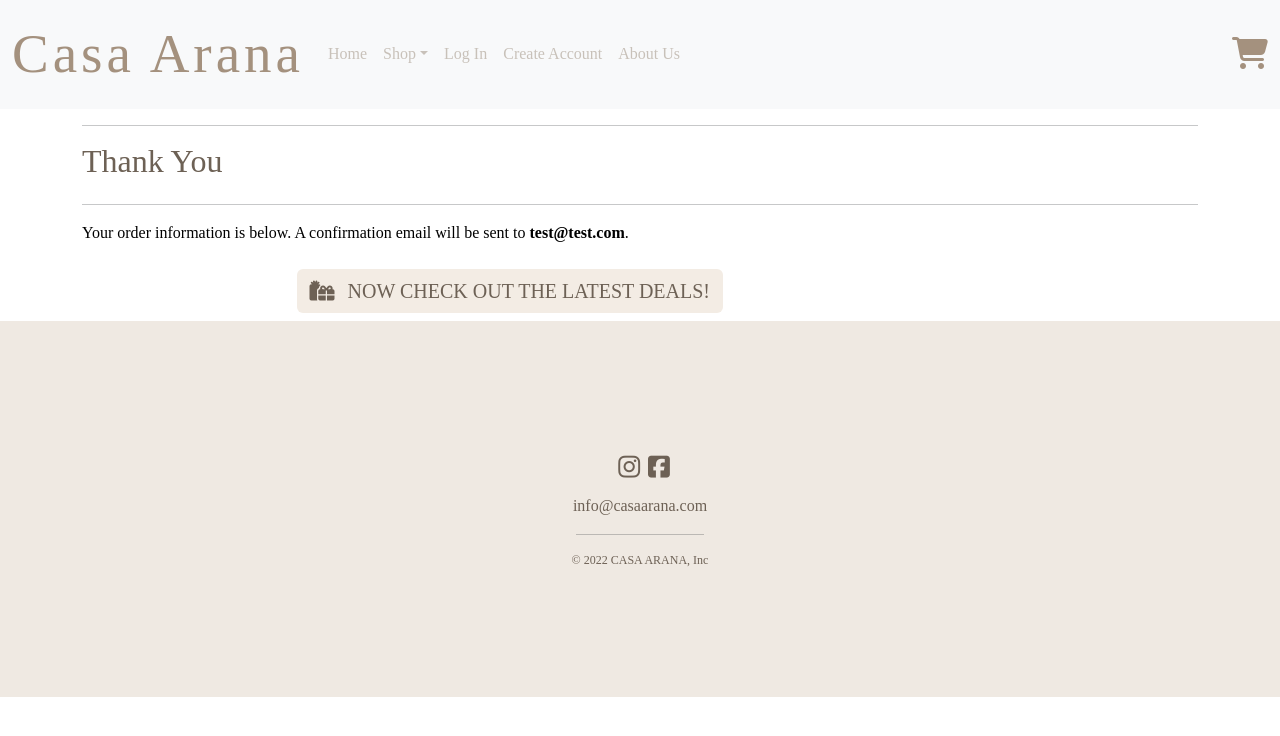
After one commit to Esteph27/casa_arana, a Django app: a page that uses checkout/templates/checkout/checkout_success.html in a window 1280 px wide. The commit adds this page. Shown: the top 736 px of the page. Run offline with Django 3.2, Linux system fonts and the light colour scheme; data comes from the database, SQL or seed files in the repository; both versions use the stored data as it was after the commit; some libraries are stand-ins or nearby versions.

Commit message:
added checkout success view

```diff
--- a/checkout/__init__.py
+++ b/checkout/__init__.py
@@ -0,0 +1 @@
+default_app_config = 'checkout.apps.CheckoutConfig'
--- a/checkout/models.py
+++ b/checkout/models.py
@@ -47,7 +47,7 @@ class Order(models.Model):
         inclduing delivery costs.
         """
 
-        self.order_sub_total = self.lineitems.aggregate(Sum('lineitem_total'))['lineitem_total__sum']
+        self.order_sub_total = self.lineitems.aggregate(Sum('lineitem_total'))['lineitem_total__sum'] or 0
         if self.order_sub_total < settings.FREE_DELIVERY_THRESHOLD:
             self.delivery_cost = self.order_sub_total * settings.STANDARD_DELIVERY_PERCENTAGE / 100
         else:
--- a/checkout/static/checkout/js/stripe_elements.js
+++ b/checkout/static/checkout/js/stripe_elements.js
@@ -12,7 +12,7 @@ var elements = stripe.elements();
 var style = {
     base: {
         color: '#000',
-        fontFamily: '"Libre Bondi", sans-serif',
+        fontFamily: '"Libre Bondi", Helvetica, sans-serif',
         fontSmoothing: 'antialiased',
         fontSize: '16px',
         '::placeholder': {
@@ -26,6 +26,7 @@ var style = {
 };
 var card = elements.create('card', {style: style});
 card.mount('#card-element');
+
 
 // Handle realtime validation errors on the card element
 card.addEventListener('change', function (event) {
@@ -42,6 +43,7 @@ card.addEventListener('change', function (event) {
         errorDiv.textContent = '';
     }
 });
+
 
 // Handle form submit
 var form = document.getElementById('payment-form');
--- /dev/null
+++ b/checkout/templates/checkout/checkout_success.html
@@ -0,0 +1,33 @@
+{% extends "base.html" %}
+{% load static %}
+
+{% block extra_css %}
+{% endblock %}
+
+{% block content %}
+    <div class="overlay"></div>
+    <div class="container">
+        <div class="row">
+            <div class="col">
+                <hr>
+                <h2 class="logo-font mb-4">Thank You</h2>
+                <hr>
+                <p class="text-black">Your order information is below. A confirmation email will be sent to <strong>{{ order.email }}</strong>.</p>
+            </div>
+        </div>
+
+        <div class="row">
+            <div class="col-12 col-lg-7"></div>
+        </div>
+        <div class="row">
+			<div class="col-12 col-lg-7 text-right">
+				<a href="{% url 'products' %}" class="btn my-2">
+					<span class="icon mr-2">
+						<i class="fas fa-gifts"></i>
+					</span>
+					<span class="text-uppercase">Now check out the latest deals!</span>
+				</a>
+			</div>
+		</div>
+    </div>
+{% endblock %}
--- a/checkout/urls.py
+++ b/checkout/urls.py
@@ -3,4 +3,5 @@ from . import views
 
 urlpatterns = [
     path('', views.order_checkout, name="order_checkout"),
+    path('checkout_success/<order_id>', views.checkout_success, name="checkout_success"),
 ]
--- a/checkout/views.py
+++ b/checkout/views.py
@@ -1,8 +1,10 @@
-from django.shortcuts import render, redirect, reverse
+from django.shortcuts import render, redirect, reverse, get_object_or_404
 from django.contrib import messages
 from django.conf import settings
 
 from .forms import OrderForm
+from .models import Order, OrderLineItem
+from products.models import Product
 from shopping_bag.contexts import shopping_bag_contents
 
 import stripe
@@ -16,22 +18,63 @@ def order_checkout(request):
     stripe_public_key = settings.STRIPE_PUBLIC_KEY
     stripe_secret_key = settings.STRIPE_SECRET_KEY
 
-    bag = request.session.get('bag', {})
-    if not bag:
-        messages.error(request, "There's nothing in your bag at the moment")
-        return redirect(reverse('products'))
+    if request.method == 'POST':
+        bag = request.session.get('bag', {})
 
-    current_bag = shopping_bag_contents(request)
-    total = current_bag['grand_total']
+        form_data = {
+            'full_name': request.POST['full_name'],
+            'email': request.POST['email'],
+            'contact_number': request.POST['contact_number'],
+            'country': request.POST['country'],
+            'postcode': request.POST['postcode'],
+            'town_or_city': request.POST['town_or_city'],
+            'street_address1': request.POST['street_address1'],
+            'street_address2': request.POST['street_address2'],
+            'county': request.POST['county'],
+        }
+        order_form = OrderForm(form_data)
+        if order_form.is_valid():
+            order = order_form.save()
+            for item_id, item_data in bag.items():
+                try:
+                    product = Product.objects.get(id=item_id)
+                    if isinstance(item_data, int):
+                        order_line_item = OrderLineItem(
+                            order=order,
+                            product=product,
+                            quantity=item_data,
+                        )
+                        order_line_item.save()
+                except Product.DoesNotExist:
+                    messages.error(request, (
+                        "One of the products in your bag wasn't found in our database. We're very sorry for this inconvenience"
+                        "Please call us for assistance."
+                    ))
+                    order.delete()
+                    return redirect(reverse('view_shopping_bag'))
 
-    stripe_total = round(total * 100)
-    stripe.api_key = stripe_secret_key
-    intent = stripe.PaymentIntent.create(
-        amount=stripe_total,
-        currency=settings.STRIPE_CURRENCY,
-    )
+            request.session['save_info'] = 'save-info' in request.POST
+            return redirect(reverse('checkout_success', args=[order.order_id]))
+        else:
+            messages.error(request, 'There appears to be an error with your form. \
+                Please double check your details and try again.')
+    else:
+        bag = request.session.get('bag', {})
+        if not bag:
+            messages.error(request, "There's nothing in your bag at the moment.")
+            return redirect(reverse('products'))
 
-    order_form = OrderForm()
+        current_bag = shopping_bag_contents(request)
+        total = current_bag['grand_total']
+
+        stripe_total = round(total * 100)
+        stripe.api_key = stripe_secret_key
+        intent = stripe.PaymentIntent.create(
+            amount=stripe_total,
+            currency=settings.STRIPE_CURRENCY,
+        )
+
+        order_form = OrderForm()
 
     if not stripe_public_key:
         messages.warning(request, 'Stripe public key is missing. \
@@ -45,3 +88,24 @@ def order_checkout(request):
     }
 
     return render(request, template, context)
+
+
+def checkout_success(request, order_id):
+    """
+    Handle successful checkouts
+    """
+
+    save_info = request.session.get('save_info')
+    order = get_object_or_404(Order, order_id=order_id)
+    messages.success(request, f'Your order has been successfully processed! \
+        Your Order number is {order_id}. A confirmation email will be sent to {order.email}.')
+
+    if 'bag' in request.session:
+        del request.session['bag']
+
+    template = 'checkout/checkout_success.html'
+    context = {
+        'order': order
+    }
+
+    return render(request, template, context)
--- a/static/css/checkout.css
+++ b/static/css/checkout.css
@@ -4,7 +4,6 @@
     font-family: 'Libre Bondi', serif;
     color: #A4917E;
 }
-
 
 #payment-form .form-check-label a {
     text-decoration: none;
```
Also changed, not shown: home/views.py (+6 -2 lines), db.sqlite3.
